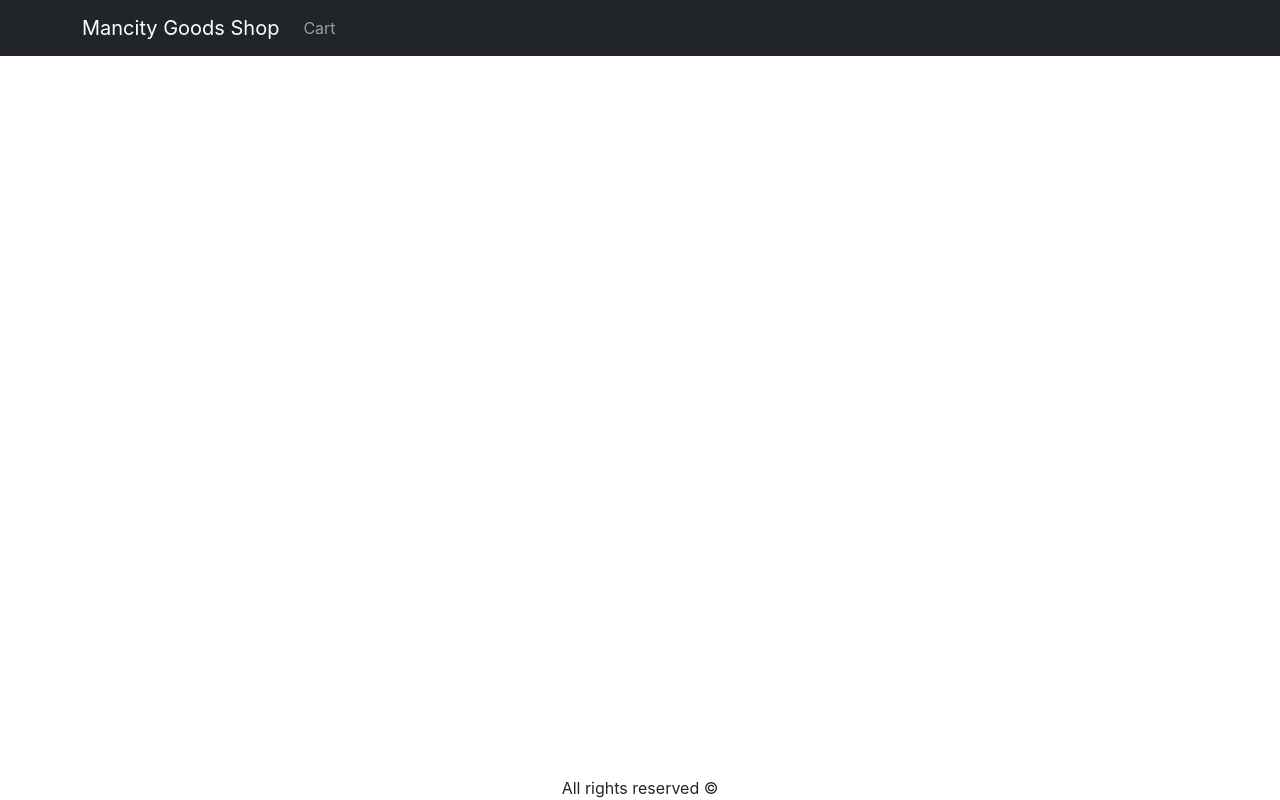
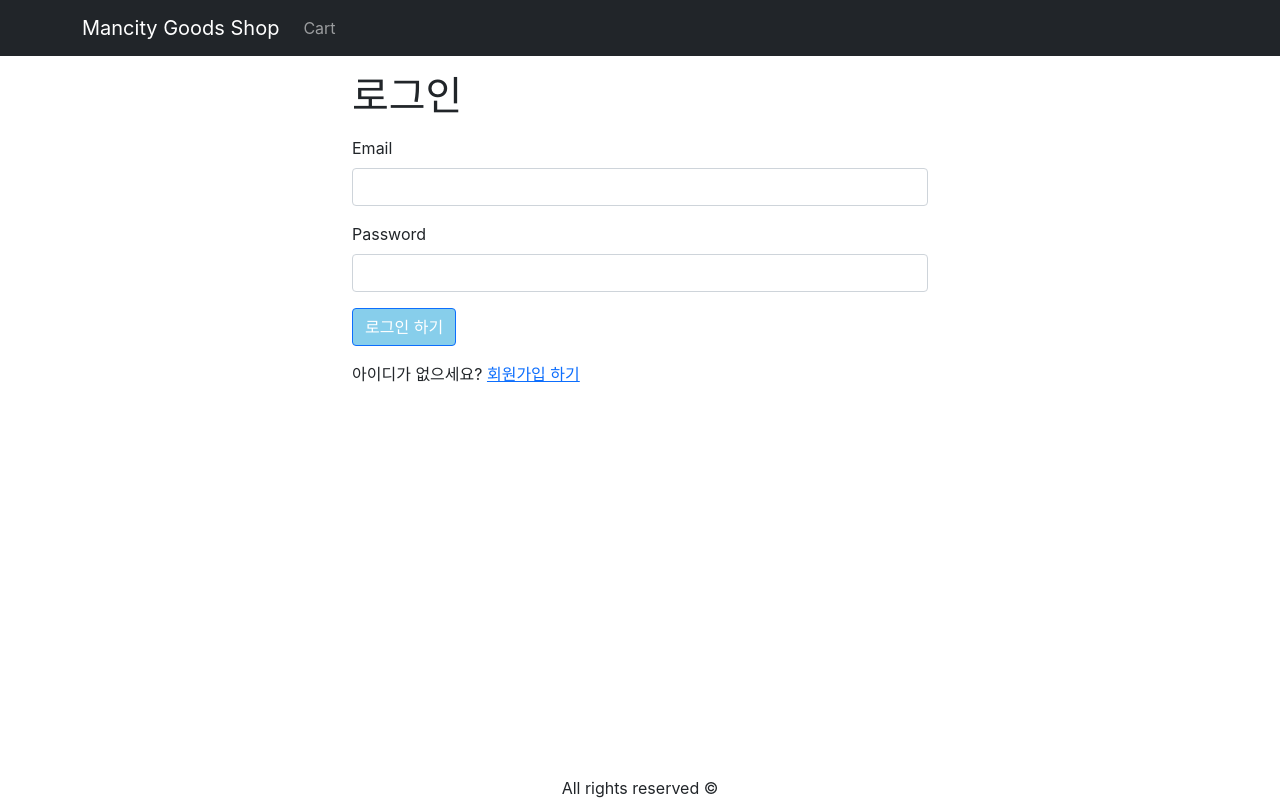
Before and after one commit to yjin0034/react-ecommerce-frontend, a React (Create React App) app in the folder frontend/: page /signin in a window 1280 px wide. Built offline with nearby package versions, Linux system fonts and the light colour scheme.

Commit message:
15. 로그인 화면 구현

```diff
--- a/frontend/src/App.js
+++ b/frontend/src/App.js
@@ -9,6 +9,7 @@
 import { useContext } from 'react';
 import { Store } from './Store';
 import CartScreen from './screens/CartScreen';
+import SigninScreen from './screens/SigninScreen';
 
 function App() {
   const { state } = useContext(Store);
@@ -41,6 +42,7 @@
             <Routes>
               <Route path='/product/:slug' element={<ProductScreen />} />
               <Route path='/cart' element={<CartScreen />} />
+              <Route path='/signin' element={<SigninScreen />} />
               <Route path='/' element={<HomeScreen />} />
             </Routes>
           </Container>
--- a/frontend/src/index.css
+++ b/frontend/src/index.css
@@ -46,6 +46,11 @@
 .img-large {
   max-width: 100%;
 }
+
 .img-thumnail {
   height: 80px;
 }
+
+.small-container {
+  max-width: 600px;
+}
--- /dev/null
+++ b/frontend/src/screens/SigninScreen.js
@@ -0,0 +1,37 @@
+import { Link, useLocation } from 'react-router-dom';
+import Container from 'react-bootstrap/Container';
+import Form from 'react-bootstrap/Form';
+import Button from 'react-bootstrap/Button';
+import { Helmet } from 'react-helmet-async';
+
+export default function SigninScreen() {
+  const { search } = useLocation();
+  const redirectInUrl = new URLSearchParams(search).get('redirect');
+  const redirect = redirectInUrl ? redirectInUrl : '/';
+
+  return (
+    <Container className='small-container'>
+      <Helmet>
+        <title>로그인</title>
+      </Helmet>
+      <h1 className='my-3'>로그인</h1>
+      <Form>
+        <Form.Group className='mb-3' controlId='email'>
+          <Form.Label>Email</Form.Label>
+          <Form.Control type='email' required />
+        </Form.Group>
+        <Form.Group className='mb-3' controlId='password'>
+          <Form.Label>Password</Form.Label>
+          <Form.Control type='password' required />
+        </Form.Group>
+        <div className='mb-3'>
+          <Button type='submit'>로그인 하기</Button>
+        </div>
+        <div className='mb-3'>
+          아이디가 없으세요?{' '}
+          <Link to={`/signup?redirect=${redirect}`}>회원가입 하기</Link>
+        </div>
+      </Form>
+    </Container>
+  );
+}
```
Also changed, not shown: 1 other file (tests, documents, lock files or other folders).
